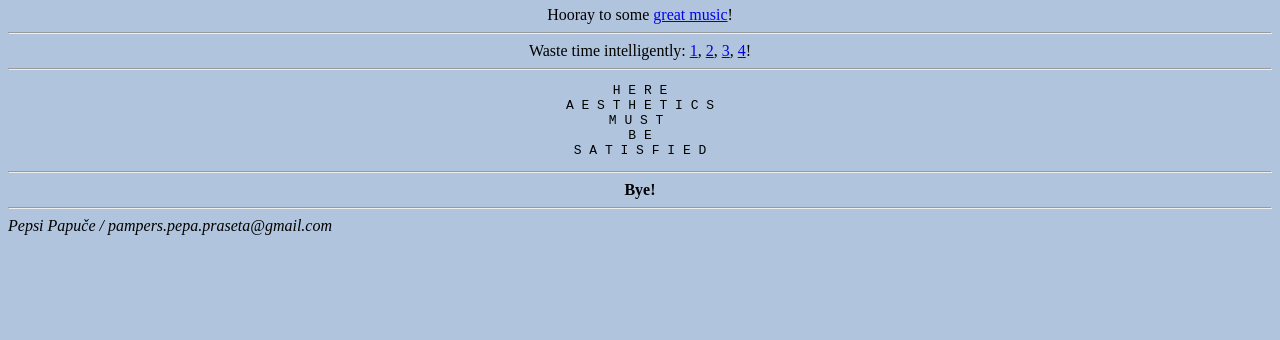
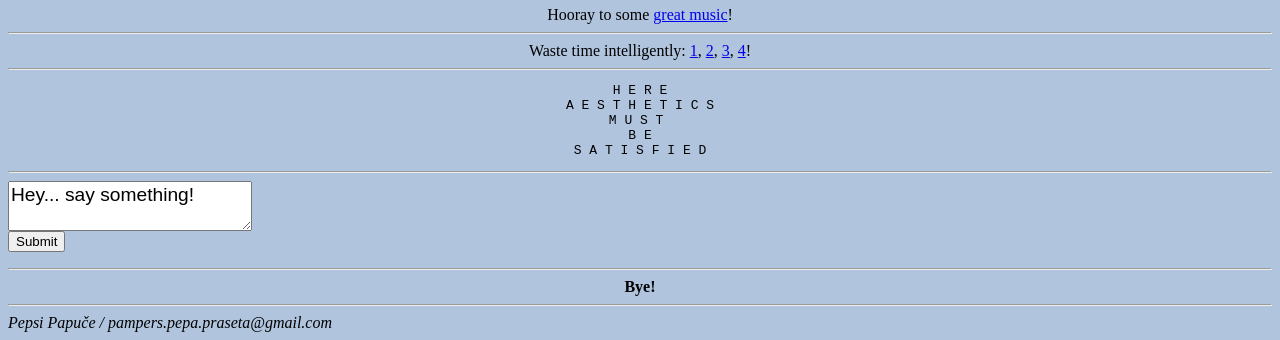
Before and after one commit to pampers-pepa-praseta/pampers-pepa-praseta.github.io, a plain HTML site: page index.html in a window 1280 px wide. Shown: the part 497-837 px from the top of the page. Before the commit the page ends 800 px from the top, so only its background shows below. Drawn offline with Linux system fonts and the light colour scheme.

Commit message:
Update index.html

```diff
--- a/index.html
+++ b/index.html
@@ -76,7 +76,16 @@ M U S T
 B E
 S A T I S F I E D</pre></center>
 
+  <hr>
 
+  <form action="/html/tags/html_form_tag_action.cfm" method="post">
+<div>
+<textarea name="comments" id="comments" style="font-family:sans-serif;font-size:1.2em;">
+Hey... say something!
+</textarea>
+</div>
+<input type="submit" value="Submit">
+</form>
 
 <hr>
 <center>
```
